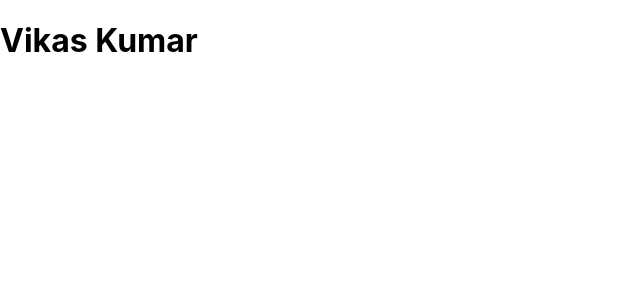
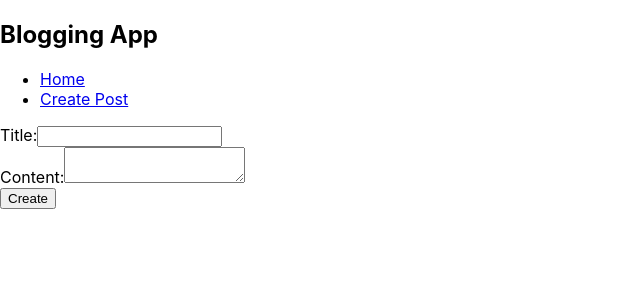
Before and after one commit to vikas-032/Blog-app, a React (Create React App) app: page /create in a window 1280 px wide. Shown: the top 300 px of the page, without its empty margins (0-640 px from the left). Built offline with nearby package versions, Linux system fonts and the light colour scheme.

Commit message:
second commit

```diff
--- a/src/App.js
+++ b/src/App.js
@@ -1,11 +1,20 @@
-import logo from './logo.svg';
-import './App.css';
+import React from 'react';
+import { BrowserRouter as Router, Route, Switch } from 'react-router-dom';
+import Navbar from './components/Navbar';
+import Home from './pages/Home';
+import Blog from './pages/Blog';
+import CreatePost from './components/CreatePost';
 
 function App() {
   return (
-    <div className="App">
-      <h1>Vikas Kumar</h1>
-    </div>
+    <Router>
+      <Navbar />
+      <Switch>
+        <Route path="/" exact component={Home} />
+        <Route path="/blogs/:id" component={Blog} />
+        <Route path="/create" component={CreatePost} />
+      </Switch>
+    </Router>
   );
 }
 
--- a/src/components/BlogList.js
+++ b/src/components/BlogList.js
@@ -0,0 +1,26 @@
+import React, { useEffect, useState } from 'react';
+import axios from 'axios';
+import { Link } from 'react-router-dom';
+
+const BlogList = () => {
+  const [blogs, setBlogs] = useState([]);
+
+  useEffect(() => {
+    axios.get('/api/blogs')
+      .then(response => setBlogs(response.data))
+      .catch(error => console.error(error));
+  }, []);
+
+  return (
+    <div>
+      {blogs.map(blog => (
+        <div key={blog.id}>
+          <h2><Link to={`/blogs/${blog.id}`}>{blog.title}</Link></h2>
+          <p>{blog.content.substring(0, 100)}...</p>
+        </div>
+      ))}
+    </div>
+  );
+};
+
+export default BlogList;
--- a/src/components/BlogPost.js
+++ b/src/components/BlogPost.js
@@ -0,0 +1,25 @@
+import React, { useEffect, useState } from 'react';
+import axios from 'axios';
+import { useParams } from 'react-router-dom';
+
+const BlogPost = () => {
+  const { id } = useParams();
+  const [blog, setBlog] = useState(null);
+
+  useEffect(() => {
+    axios.get(`/api/blogs/${id}`)
+      .then(response => setBlog(response.data))
+      .catch(error => console.error(error));
+  }, [id]);
+
+  if (!blog) return <div>Loading...</div>;
+
+  return (
+    <div>
+      <h1>{blog.title}</h1>
+      <p>{blog.content}</p>
+    </div>
+  );
+};
+
+export default BlogPost;
--- a/src/components/CreatePost.js
+++ b/src/components/CreatePost.js
@@ -0,0 +1,35 @@
+import React, { useState } from 'react';
+import axios from 'axios';
+import { useHistory } from 'react-router-dom';
+
+const CreatePost = () => {
+  const [title, setTitle] = useState('');
+  const [content, setContent] = useState('');
+  const history = useHistory();
+
+  const handleSubmit = (e) => {
+    e.preventDefault();
+
+    const newPost = { title, content };
+
+    axios.post('/api/blogs', newPost)
+      .then(() => history.push('/'))
+      .catch(error => console.error(error));
+  };
+
+  return (
+    <form onSubmit={handleSubmit}>
+      <div>
+        <label>Title:</label>
+        <input type="text" value={title} onChange={(e) => setTitle(e.target.value)} />
+      </div>
+      <div>
+        <label>Content:</label>
+        <textarea value={content} onChange={(e) => setContent(e.target.value)}></textarea>
+      </div>
+      <button type="submit">Create</button>
+    </form>
+  );
+};
+
+export default CreatePost;
--- a/src/components/Navbar.js
+++ b/src/components/Navbar.js
@@ -0,0 +1,14 @@
+import React from 'react';
+import { Link } from 'react-router-dom';
+
+const Navbar = () => (
+  <nav>
+    <h1>Blogging App</h1>
+    <ul>
+      <li><Link to="/">Home</Link></li>
+      <li><Link to="/create">Create Post</Link></li>
+    </ul>
+  </nav>
+);
+
+export default Navbar;
--- a/src/pages/Blog.js
+++ b/src/pages/Blog.js
@@ -0,0 +1,10 @@
+import React from 'react';
+import BlogPost from '../components/BlogPost';
+
+const Blog = () => (
+  <div>
+    <BlogPost />
+  </div>
+);
+
+export default Blog;
--- a/src/pages/Home.js
+++ b/src/pages/Home.js
@@ -0,0 +1,11 @@
+import React from 'react';
+import BlogList from '../components/BlogList';
+
+const Home = () => (
+  <div>
+    <h2>All Blogs</h2>
+    <BlogList />
+  </div>
+);
+
+export default Home;
```
